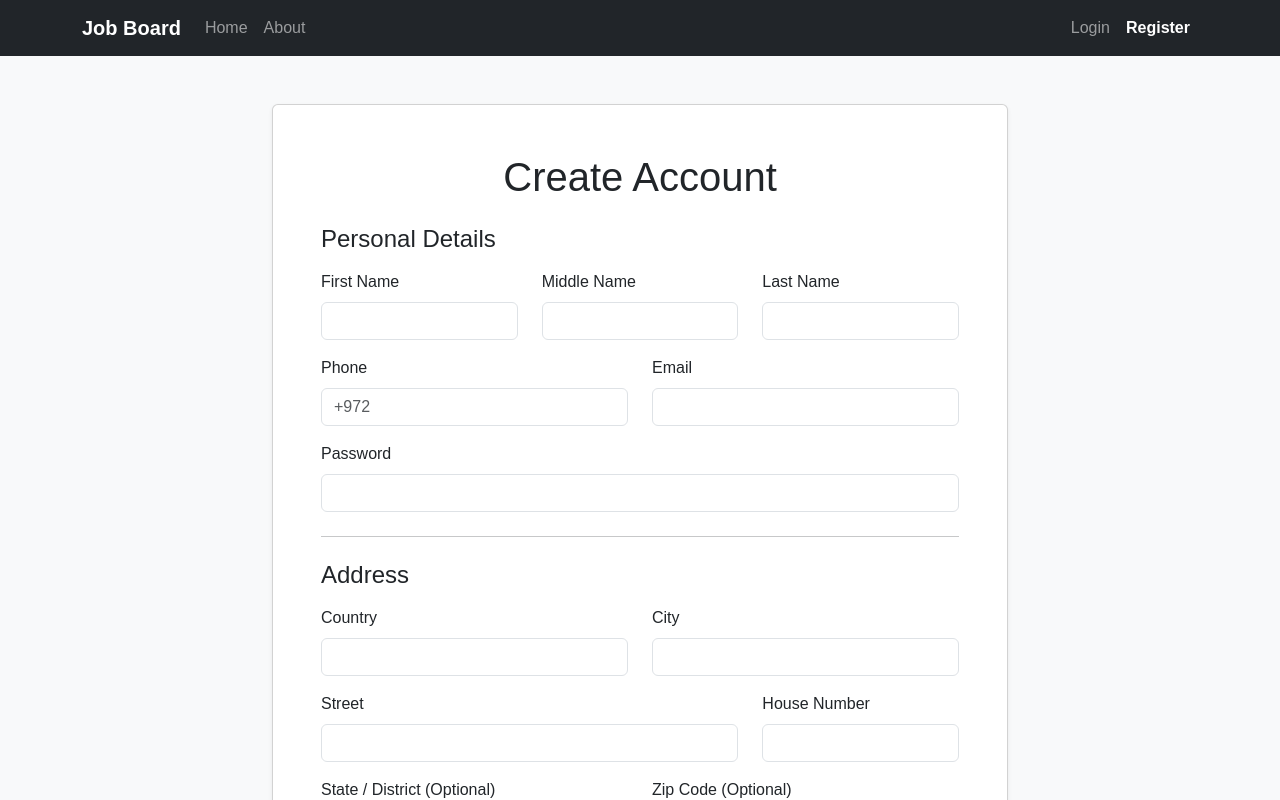
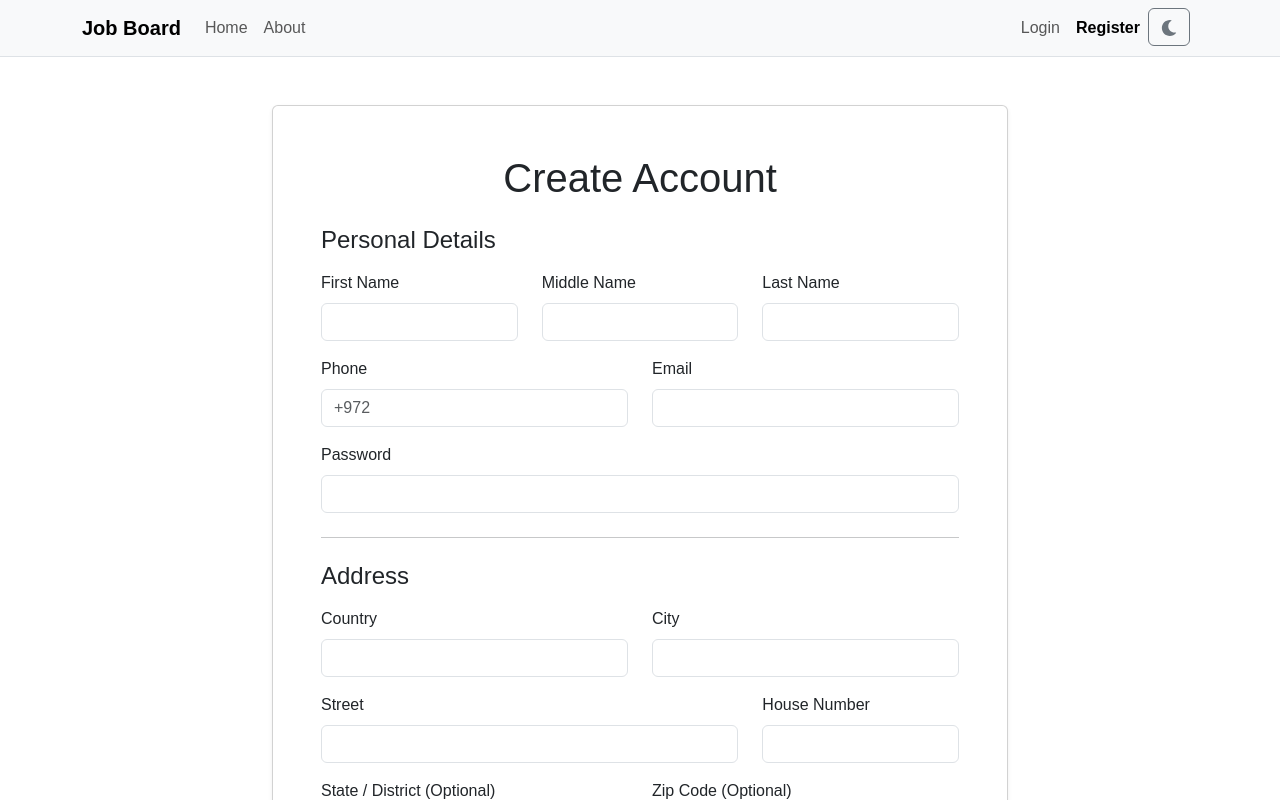
Before and after one commit to Gabon91/REACT_Job_Board, a React (Vite) app: page /register in a window 1280 px wide. Shown: the top 800 px of the page. Built offline with nearby package versions, Linux system fonts and the light colour scheme.

Commit message:
feat: add global light and dark theme support

```diff
--- a/src/App.jsx
+++ b/src/App.jsx
@@ -1,8 +1,9 @@
 import { ToastContainer } from "react-toastify";
 import AppRoutes from "./routes/AppRoutes";
 import Navbar from "./components/Navbar";
-
+import { useTheme } from "./contexts/ThemeContext";
 function App() {
+  const { isDarkMode } = useTheme();
   return (
     <>
       <Navbar />
@@ -12,6 +13,12 @@ function App() {
       <ToastContainer
         position="top-right"
         autoClose={3000}
+        hideProgressBar={false}
+        newestOnTop={false}
+        closeOnClick
+        pauseOnHover
+        draggable
+        theme={isDarkMode ? "dark" : "light"}
       />
     </>
   );
--- a/src/components/Navbar.jsx
+++ b/src/components/Navbar.jsx
@@ -1,8 +1,11 @@
 import {Link, NavLink, useNavigate} from "react-router-dom";
 import { useAuth } from "../contexts/AuthContext";
+import {FaMoon, FaSun} from "react-icons/fa";
+import { useTheme } from "../contexts/ThemeContext";
 
 function Navbar() {
   const navigate = useNavigate();
+  const {isDarkMode,toggleTheme} = useTheme();
   const {isAuthenticated, isRecruiter, isAdmin, logout} = useAuth();
   const handleLogout = () => {
     logout();
@@ -12,7 +15,7 @@ function Navbar() {
   const getNavLinkClass = ({ isActive }) => `nav-link ${isActive ? "active fw-semibold" : ""}`;
 
   return (
-    <nav className="navbar navbar-expand-lg navbar-dark bg-dark">
+  <nav className="navbar navbar-expand-lg bg-body-tertiary border-bottom">
     <div className="container">
       <Link className="navbar-brand fw-bold" to="/"> Job Board </Link>
       <button
@@ -81,11 +84,42 @@ function Navbar() {
               <li className="nav-item">
                 <NavLink to="/profile" className={getNavLinkClass}> Profile </NavLink>
               </li>
+
               <li className="nav-item ms-lg-2">
-                  <button type="button" className="btn btn-outline-light" onClick={handleLogout} > Logout </button>
+                <button
+                  type="button"
+                  className={`btn ${
+                    isDarkMode
+                      ? "btn-outline-light"
+                      : "btn-outline-dark"
+                  }`}
+                  onClick={handleLogout}
+                >
+                  Logout
+                </button>
               </li>
             </>
           )}
+
+          {/* Dark/Light mode button*/}
+          <li className="nav-item me-lg-2">
+            <button
+              type="button"
+              className={`btn ${
+                isDarkMode
+                  ? "btn-outline-light"
+                  : "btn-outline-secondary"
+              }`}
+              onClick={toggleTheme}
+              aria-label={
+                isDarkMode
+                  ? "Switch to light mode"
+                  : "Switch to dark mode"
+              }
+            >
+              {isDarkMode ? <FaSun /> : <FaMoon />}
+            </button>
+          </li>
         </ul>
       </div>
     </div>
--- /dev/null
+++ b/src/contexts/ThemeContext.jsx
@@ -0,0 +1,28 @@
+import {createContext, useContext, useEffect, useState} from "react";
+const ThemeContext = createContext(null);
+
+export function ThemeProvider({ children }) {
+  const [theme, setTheme] = useState(() => {
+    return localStorage.getItem("theme") || "light";
+  });
+
+  useEffect(() => {
+    document.documentElement.setAttribute("data-bs-theme",theme);
+    localStorage.setItem("theme", theme);
+  }, [theme]);
+
+  const toggleTheme = () => {
+    setTheme((currentTheme) =>
+      currentTheme === "light"? "dark": "light");
+  };
+
+  return (
+    <ThemeContext.Provider value={{theme, isDarkMode: theme === "dark", toggleTheme}}>
+      {children}
+    </ThemeContext.Provider>
+  );
+}
+
+export function useTheme() {
+  return useContext(ThemeContext);
+}
--- a/src/index.css
+++ b/src/index.css
@@ -11,10 +11,24 @@ body,
 body {
   margin: 0;
   font-family: Arial, Helvetica, sans-serif;
-  background-color: #f8f9fa;
-  color: #212529;
+  background-color: var(--bs-body-bg);
+  color: var(--bs-body-color);
+
+  transition:
+    background-color 0.2s ease,
+    color 0.2s ease;
 }
 
 a {
   text-decoration: none;
 }
+
+.card,
+.form-control,
+.form-select,
+.modal-content {
+  transition:
+    background-color 0.2s ease,
+    border-color 0.2s ease,
+    color 0.2s ease;
+}
--- a/src/main.jsx
+++ b/src/main.jsx
@@ -10,13 +10,15 @@ import "./index.css";
 
 import App from "./App.jsx";
 import { AuthProvider } from "./contexts/AuthContext.jsx";
-
+import { ThemeProvider } from "./contexts/ThemeContext.jsx";
 createRoot(document.getElementById("root")).render(
   <StrictMode>
     <BrowserRouter>
-      <AuthProvider>
-        <App />
-      </AuthProvider>
+      <ThemeProvider>
+        <AuthProvider>
+          <App />
+        </AuthProvider>
+      </ThemeProvider>
     </BrowserRouter>
   </StrictMode>
 );
--- a/src/pages/Home.jsx
+++ b/src/pages/Home.jsx
@@ -160,7 +160,7 @@ if (loading) {
 
   return (
     <main>
-      <section className="bg-light py-5 mb-4">
+      <section className="bg-body-tertiary py-5 mb-4">
         <div className="container text-center">
           <h1 className="display-5 fw-bold">Find Your Next Opportunity</h1>
           <p className="lead text-muted">Browse jobs from companies looking for talented people like you.</p>
```
Lines whose indentation alone changed are shown as unchanged.
